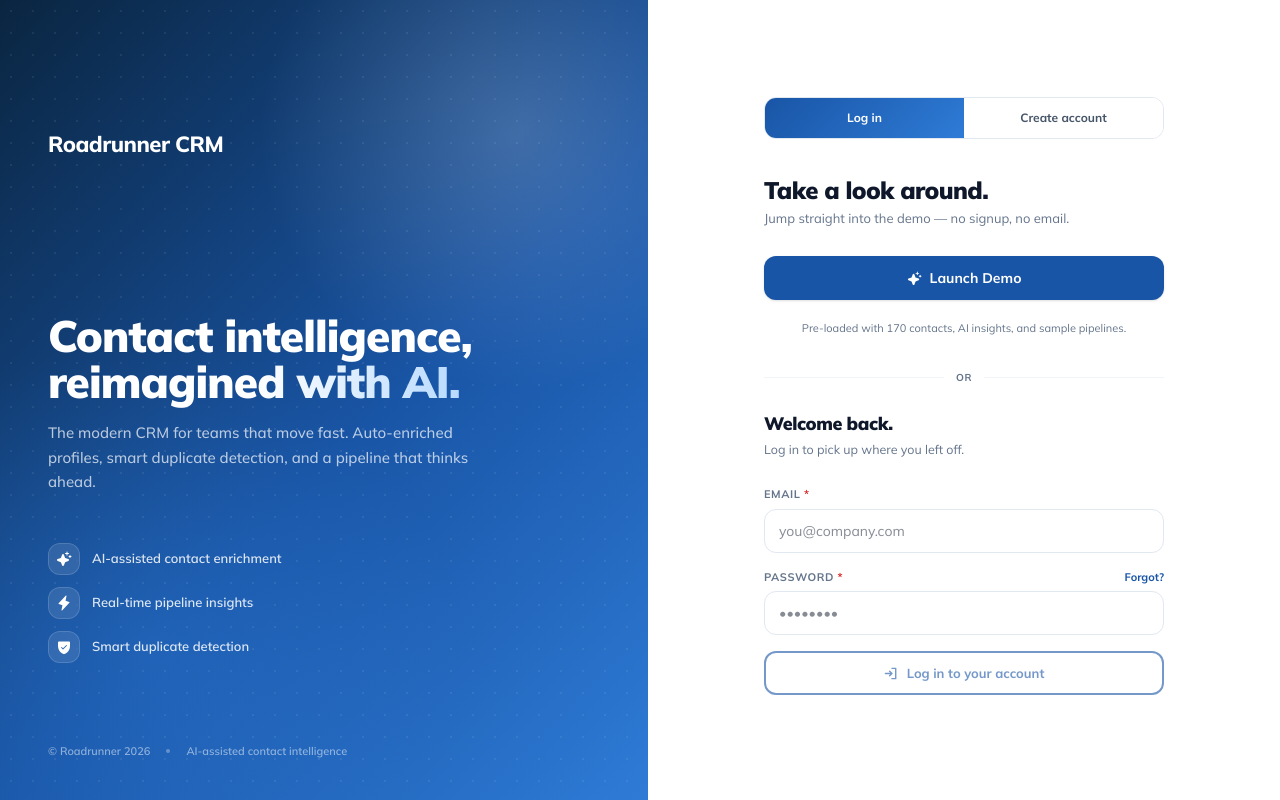
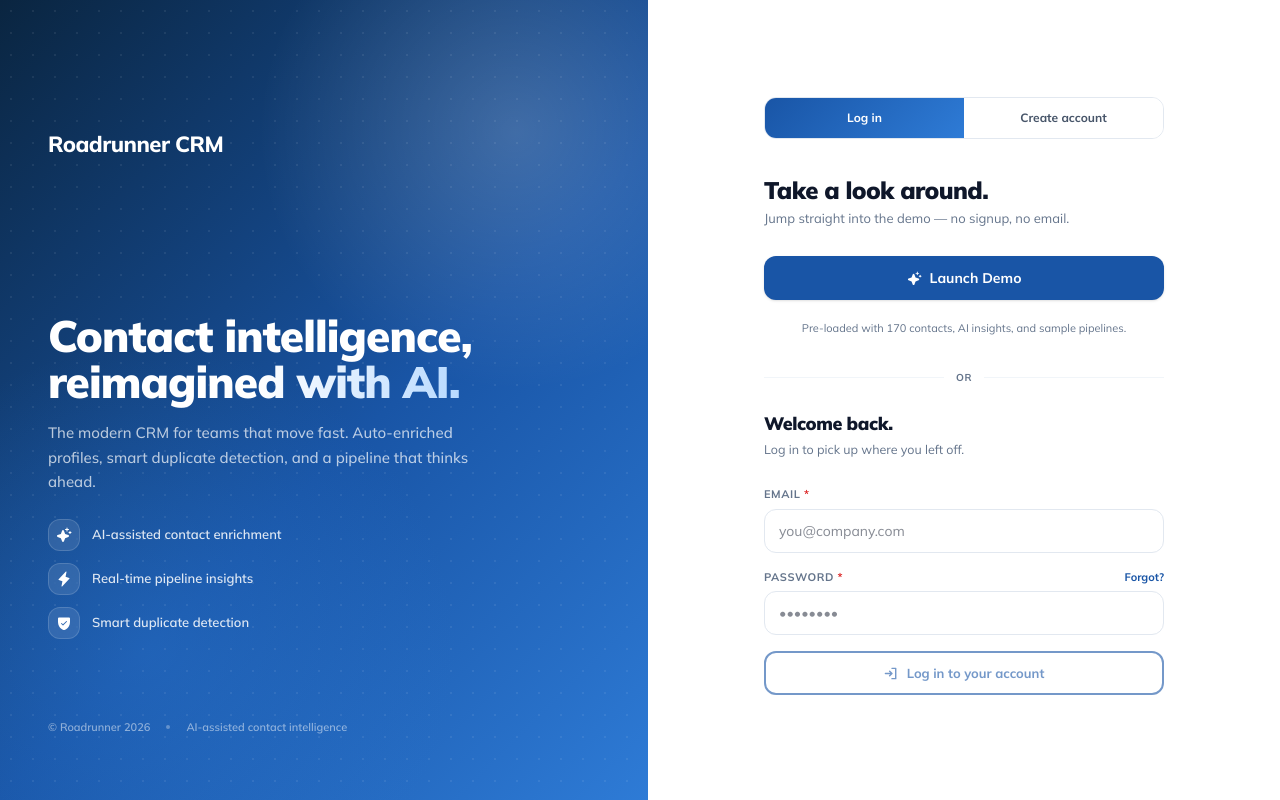
Before and after one commit to PWetzell/RoadRunnerCRM, a Next.js app: page /dashboard in a window 1280 px wide. Built offline with nearby package versions, Linux system fonts and the light colour scheme; no server answers.

Commit message:
Halve the feature-bullet top margin (mt-12 -> mt-6)
User reported mt-12 (48px) was too much breathing room. Cut to
mt-6 (24px) — half the prior distance.

```diff
--- a/src/components/auth/AuthGate.tsx
+++ b/src/components/auth/AuthGate.tsx
@@ -759,11 +759,10 @@ export default function AuthGate({ children }: { children: React.ReactNode }) {
             </p>
           </div>
 
-          {/* mt-12 pushes the feature bullets down 48px from the
-               paragraph above, restoring breathing room after the
-               headline block was pulled up into the bird's whitespace
-               with -mt-12. */}
-          <div className="flex flex-col gap-3 max-w-md mt-12 mb-12">
+          {/* mt-6 (24px) — half of the prior mt-12 — restores moderate
+               breathing room between the paragraph and the bullets
+               without overshooting. */}
+          <div className="flex flex-col gap-3 max-w-md mt-6 mb-12">
             <FeatureLine icon={<Sparkle size={16} weight="fill" />} label="AI-assisted contact enrichment" />
             <FeatureLine icon={<Lightning size={16} weight="fill" />} label="Real-time pipeline insights" />
             <FeatureLine icon={<ShieldCheck size={16} weight="fill" />} label="Smart duplicate detection" />
```
